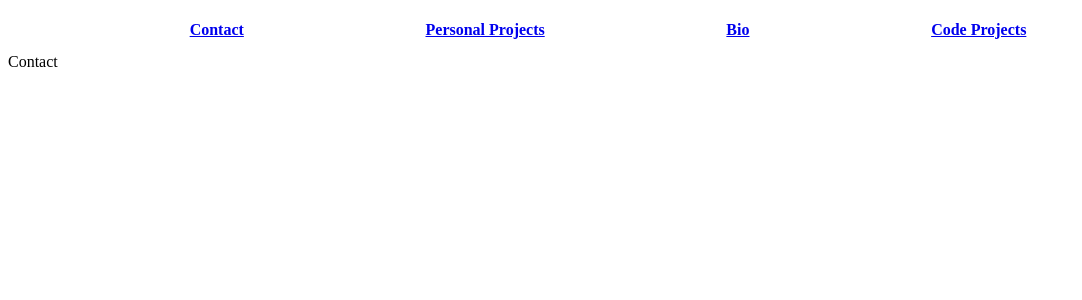
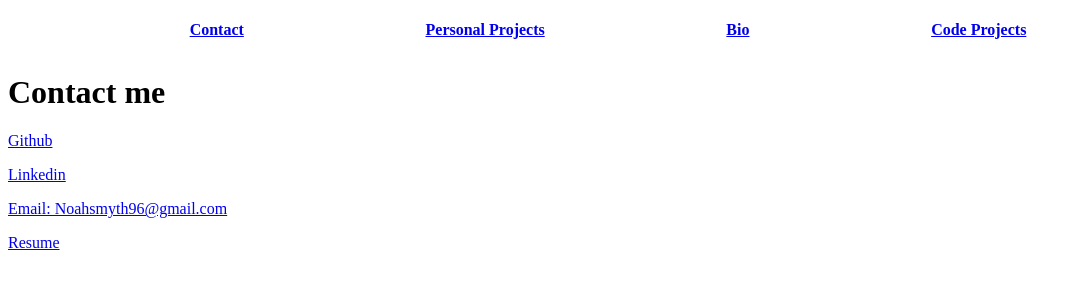
Before and after one commit to NoahDeltoroSmyth/devSite, a React app: page /contact in a window 1280 px wide. Shown: the top 300 px of the page, without its empty margins (0-1082 px from the left). Built offline with nearby package versions, Linux system fonts and the light colour scheme.

Commit message:
4 links to contact me from

```diff
--- a/src/views/Contact/Contact.jsx
+++ b/src/views/Contact/Contact.jsx
@@ -1,7 +1,23 @@
 import React from 'react';
 
 const Contact = () => {
-  return <div>Contact</div>;
+  return (
+    <div>
+      <h1>Contact me</h1>
+      <a href="https://github.com/NoahDeltoroSmyth" target="_blank">
+        <p>Github</p>
+      </a>
+      <a href="https://www.linkedin.com/in/noahdeltorosmyth/" target="_blank">
+        <p>Linkedin</p>
+      </a>
+      <a href="mailto:noahsmyth96@gmail.com">
+        <p>Email: Noahsmyth96@gmail.com</p>
+      </a>
+      <a href="https://www.canva.com/design/DAE4pvlZQA0/view" target="_blank">
+        <p>Resume</p>
+      </a>
+    </div>
+  );
 };
 
 export default Contact;
```
